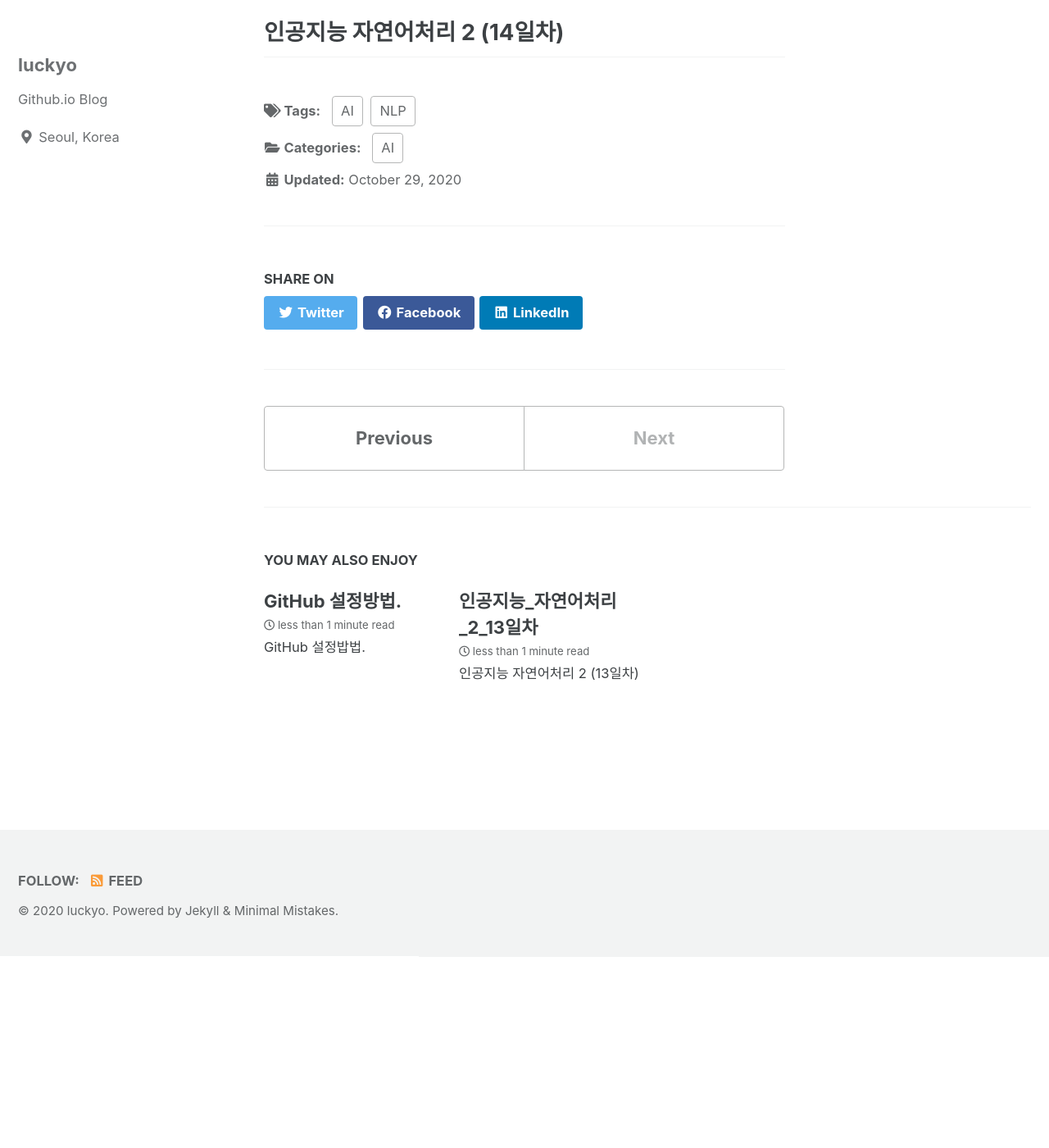
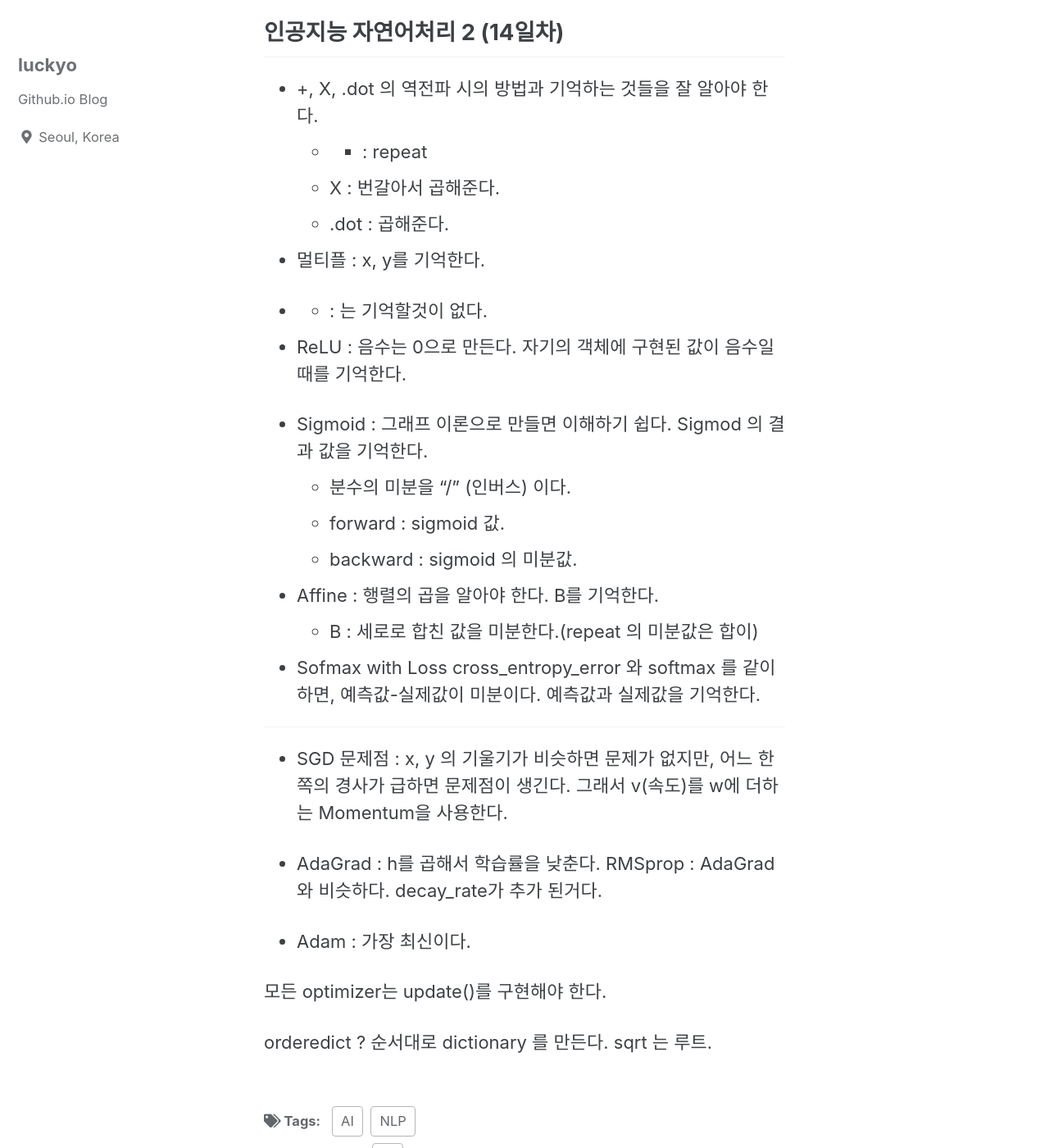
Before and after one commit to JinKyoYoung/jinkyoyoung.github.io, a Jekyll site: the page built from _posts/2020-10-29-post-14일차.md, in a window 1280 px wide and 1400 px high, scrolled down 233 px. Shown: the whole window at 82% size. Built offline with Jekyll 4.4.1, drawn with Linux system fonts in a browser that asks for light colours; cached includes are drawn as plain includes.

Commit message:
modified

```diff
--- a/_posts/2020-10-29-post-14일차.md
+++ b/_posts/2020-10-29-post-14일차.md
@@ -8,3 +8,50 @@ tags:
 ---
 
 ## 인공지능 자연어처리 2 (14일차)
+
+- +, X, .dot 의 역전파 시의 방법과 기억하는 것들을 잘 알아야 한다.
+    - + : repeat
+    - X : 번갈아서 곱해준다.
+    - .dot : 곱해준다.
+
+- 멀티플 : x, y를 기억한다.
+
+- + : 는 기억할것이 없다.
+
+- ReLU : 음수는 0으로 만든다. 자기의 객체에 구현된 값이 음수일때를 기억한다.
+
+
+- Sigmoid : 그래프 이론으로 만들면 이해하기 쉽다. Sigmod 의 결과 값을 기억한다.
+    - 분수의 미분을 "/" (인버스) 이다.
+    - forward : sigmoid 값.
+    - backward : sigmoid 의 미분값.
+
+
+- Affine : 행렬의 곱을 알아야 한다. B를 기억한다.
+    - B : 세로로 합친 값을 미분한다.(repeat 의 미분값은 합이)
+
+
+- Sofmax with Loss
+  cross_entropy_error 와 softmax 를 같이 하면,
+  예측값-실제값이 미분이다.
+  예측값과 실제값을 기억한다.
+
+
+----
+
+- SGD 문제점  : x, y 의 기울기가 비슷하면 문제가 없지만, 어느 한쪽의 경사가 급하면
+              문제점이 생긴다. 그래서 v(속도)를 w에 더하는 Momentum을 사용한다.
+
+
+- AdaGrad : h를 곱해서 학습률을 낮춘다.
+  RMSprop : AdaGrad 와 비슷하다. decay_rate가 추가 된거다.
+
+
+- Adam : 가장 최신이다.
+
+모든 optimizer는 update()를 구현해야 한다.
+
+
+
+orderedict ? 순서대로 dictionary 를 만든다.
+sqrt  는 루트.
```
